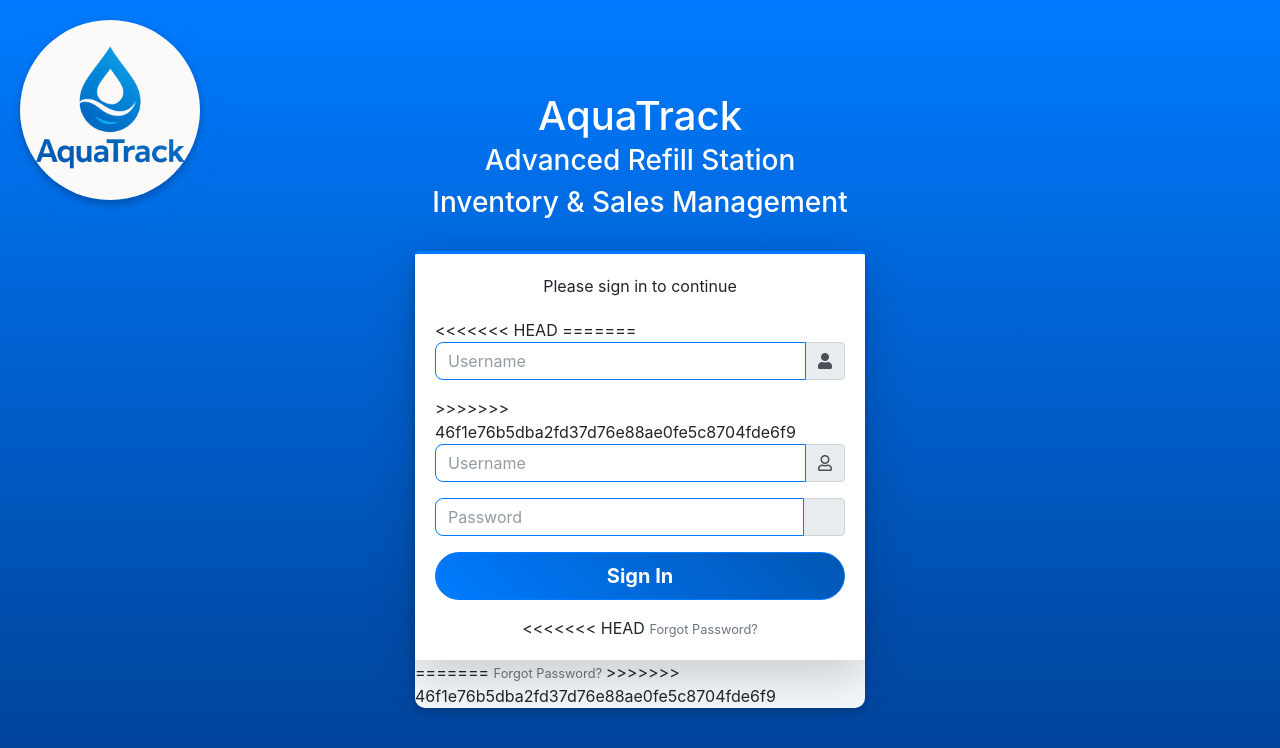
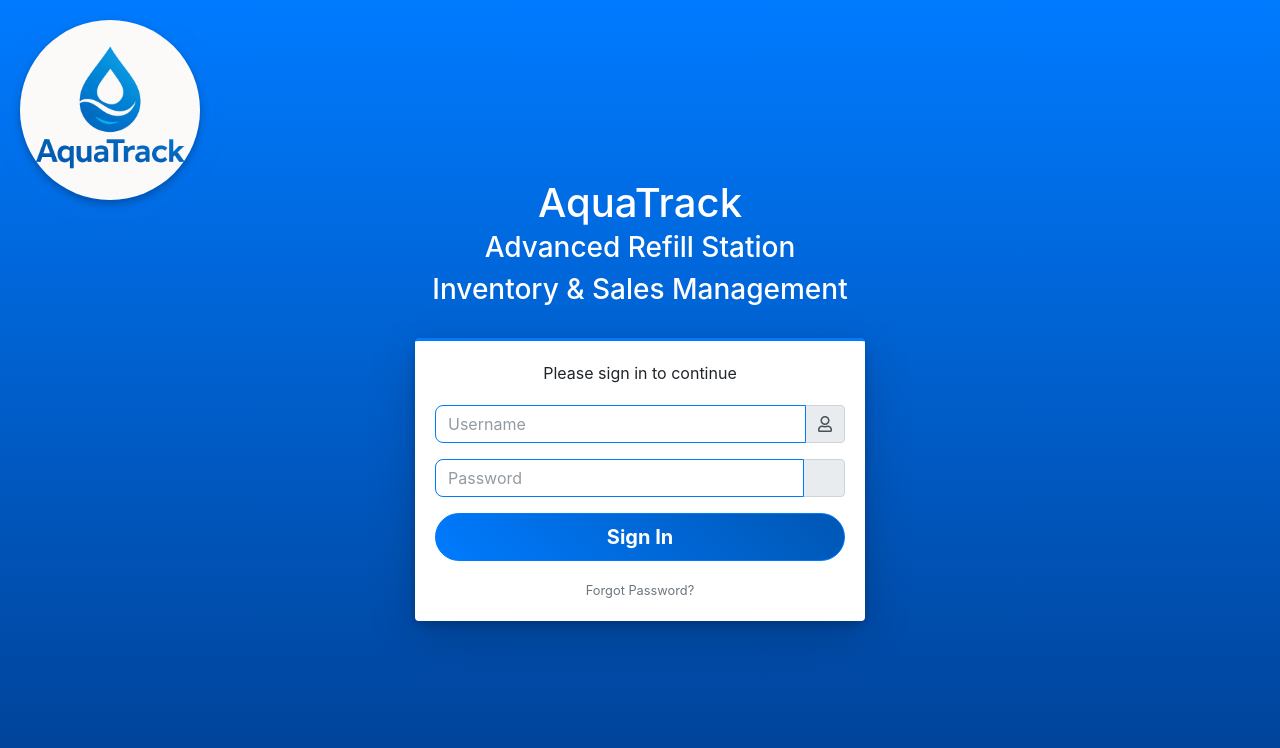
Before and after one commit to Ranel4142001/capstone, a PHP site: page /water_refilling/admin/login.php in a window 1280 px wide. Shown: the top 748 px of the page. Run offline with PHP 8.4, Linux system fonts and the light colour scheme; data comes from the database, SQL or seed files in the repository; some libraries are stand-ins or nearby versions.

Commit message:
kapoy sd hahhaa

```diff
--- a/admin/login.php
+++ b/admin/login.php
@@ -55,19 +55,6 @@ if ($_SERVER['REQUEST_METHOD'] === 'POST') {
       <?php if (!empty($error)): ?>
         <div class="alert alert-danger text-sm"><?= $error ?></div>
       <?php endif; ?>
-<<<<<<< HEAD
-=======
-
-      <form method="POST" action="login.php">
-<div class="input-group mb-3">
-  <input type="text" class="form-control custom-input" name="username" placeholder="Username" required>
-  <div class="input-group-append">
-    <span class="input-group-text icon-background">
-      <i class="fas fa-user"></i>
-    </span>
-  </div>
-</div>
->>>>>>> 46f1e76b5dba2fd37d76e88ae0fe5c8704fde6f9
 
       <form id="login-frm" action="" method="post">
         <div class="input-group mb-3">
@@ -88,16 +75,11 @@ if ($_SERVER['REQUEST_METHOD'] === 'POST') {
       </form>
 
       <div class="text-center mt-2">
-<<<<<<< HEAD
-        <small class="text-muted">Forgot Password?</small>
-      </div>
-    </div>
-  </div>
-=======
+
     <small class="text-muted">
         <a href="../forgotpassword/index.php" class="text-muted">Forgot Password?</a>
     </small>
->>>>>>> 46f1e76b5dba2fd37d76e88ae0fe5c8704fde6f9
+
 </div>
 
 <!-- Styles -->
```
